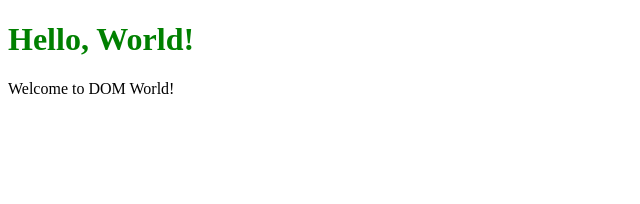
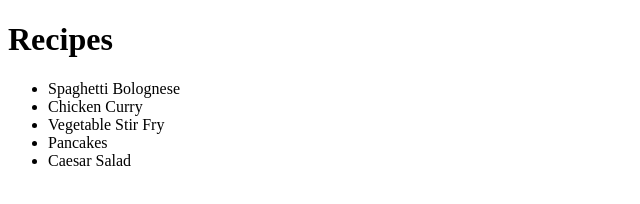
Before and after one commit to githubscientist/fsdcweeb41, a plain HTML site: page index.html in a window 1280 px wide. Shown: the whole page, without its empty margins (0-640 px from the left). Drawn offline with Linux system fonts and the light colour scheme.

Commit message:
dynamic data manipulation

```diff
--- a/index.html
+++ b/index.html
@@ -7,6 +7,9 @@
         <link rel="stylesheet" href="./index.css">
     </head>
     <body>
+        <div class="recipesContainer" id="recipesBlock">
+            <h1>Recipes</h1>
+        </div>
         <script src="./index.js"></script>
     </body>
 </html>
--- a/index.js
+++ b/index.js
@@ -1,13 +1,46 @@
-let header = document.createElement("h1");
+let recipes = [
+    {
+        id: 1,
+        name: "Spaghetti Bolognese",
+        ingredients: ["spaghetti", "ground beef", "tomato sauce", "onion", "garlic"],
+        instructions: "Cook spaghetti according to package instructions. In a separate pan, sauté onion and garlic, then add ground beef until browned. Add tomato sauce and simmer for 20 minutes. Serve sauce over spaghetti."
+    },
+    {
+        id: 2,
+        name: "Chicken Curry",
+        ingredients: ["chicken breast", "curry powder", "coconut milk", "onion", "garlic"],
+        instructions: "Sauté onion and garlic in a pan. Add chicken breast and cook until browned. Stir in curry powder, then add coconut milk. Simmer for 20 minutes until chicken is cooked through. Serve with rice."
+    },
+    {
+        id: 3,
+        name: "Vegetable Stir Fry",
+        ingredients: ["broccoli", "carrots", "bell peppers", "soy sauce", "garlic"],
+        instructions: "Heat oil in a pan and sauté garlic. Add broccoli, carrots, and bell peppers, and stir fry until tender. Add soy sauce and cook for another 2 minutes. Serve with rice or noodles."
+    },
+    {
+        id: 4,
+        name: "Pancakes",
+        ingredients: ["flour", "milk", "eggs", "sugar", "baking powder"],
+        instructions: "In a bowl, mix flour, sugar, and baking powder. In another bowl, whisk milk and eggs together. Combine wet and dry ingredients until smooth. Heat a pan and pour batter to form pancakes. Cook until bubbles form, then flip and cook until golden brown."
+    },
+    {
+        id: 5,
+        name: "Caesar Salad",
+        ingredients: ["romaine lettuce", "croutons", "parmesan cheese", "Caesar dressing"],
+        instructions: "Toss romaine lettuce with Caesar dressing. Top with croutons and grated parmesan cheese. Serve immediately."
+    }
+]
 
-header.textContent = "Hello, World!";
+let recipesBlock = document.getElementById("recipesBlock");
 
-document.body.appendChild(header);
+let recipesList = document.createElement('ul');
 
-let paragraph = document.createElement("p");
+for (let i = 0; i < recipes.length; i++) {
+    let recipe = document.createElement('li');
 
-paragraph.textContent = "Welcome to DOM World!";
+    recipe.textContent = recipes[i].name;
 
-document.body.appendChild(paragraph);
+    recipesList.appendChild(recipe);
+}
 
-header.style.color = 'green';
+recipesBlock.appendChild(recipesList);
```
